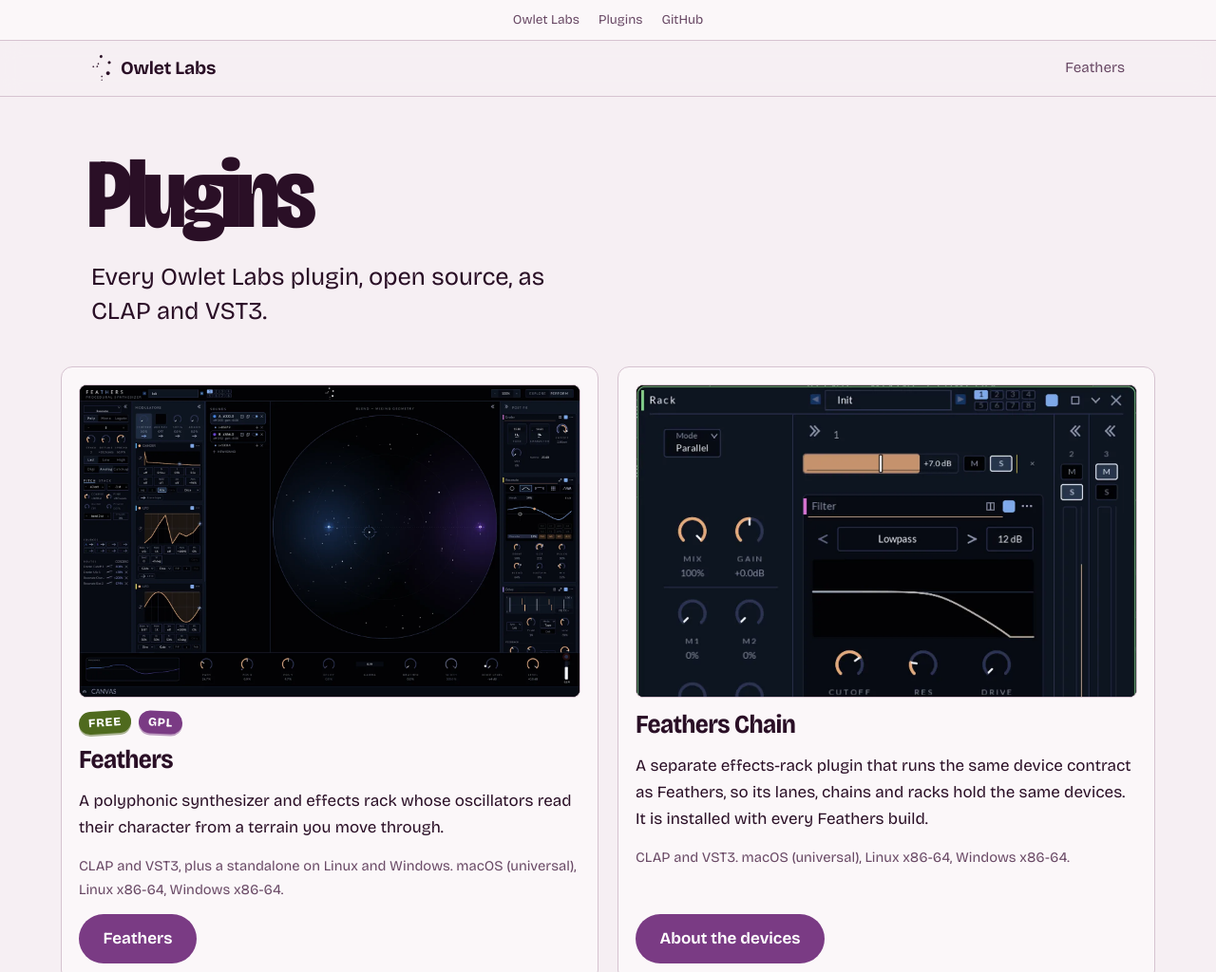
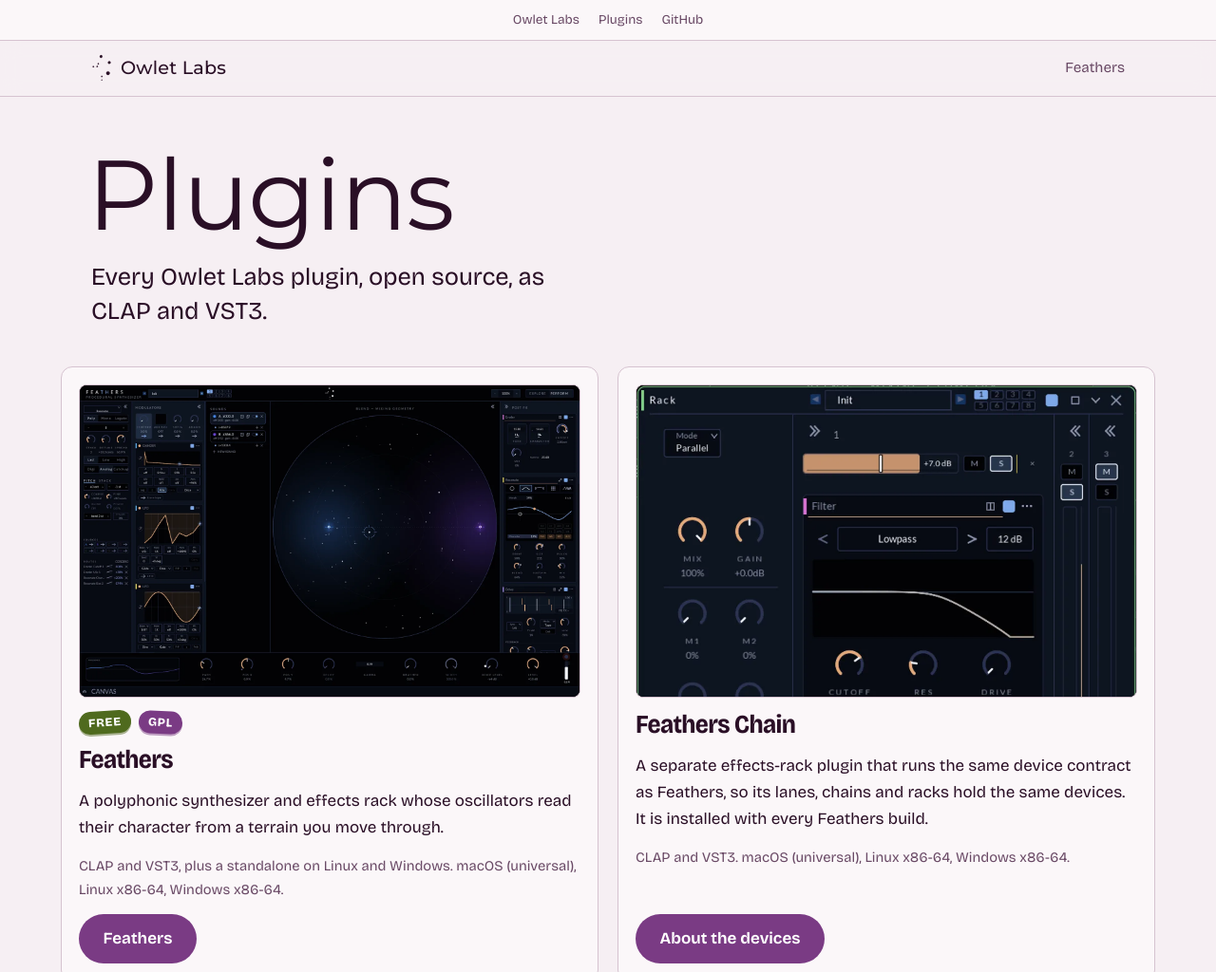
Before and after one commit to owlet-labs/feathers, a plain HTML site: page site/plugins/index.html in a window 1280 px wide. Shown: the top 1024 px of the page at 95% size. Drawn offline with nearby package versions, Linux system fonts and the light colour scheme.

Commit message:
Site: every headline and the brand name in Montserrat
Co-Authored-By: Claude Opus 5.5 <noreply@anthropic.com>

```diff
--- a/site/plugins/index.html
+++ b/site/plugins/index.html
@@ -8,7 +8,7 @@
 <meta name="color-scheme" content="dark light">
 <link rel="preconnect" href="https://fonts.googleapis.com">
 <link rel="preconnect" href="https://fonts.gstatic.com" crossorigin>
-<link rel="stylesheet" href="https://fonts.googleapis.com/css2?family=Bricolage+Grotesque:opsz,wdth,wght@12..96,75..100,400..800&display=swap">
+<link rel="stylesheet" href="https://fonts.googleapis.com/css2?family=Bricolage+Grotesque:opsz,wdth,wght@12..96,75..100,400..800&family=Montserrat:wght@300..500&display=swap">
 <link rel="stylesheet" href="../style.css">
 </head>
 <body class="labs">
--- a/site/style.css
+++ b/site/style.css
@@ -187,6 +187,11 @@ footer .wrap { display: flex; flex-wrap: wrap; gap: 8px 24px; justify-content: s
 .card .cta { align-self: flex-start; margin-top: auto; }
 .proj .more { color: var(--accent); white-space: nowrap; }
 
+/* one display face for every page's headline and for the brand name */
+h1, .brand { font-family: 'Montserrat', var(--disp); font-variation-settings: normal; }
+h1 { font-weight: 400; letter-spacing: -.01em; }
+.brand { font-weight: 500; letter-spacing: .01em; }
+
 /* the lockup's subtitle, aligned under the name */
 .labs .tag.lab-sub { font-family: 'Montserrat', var(--disp); font-weight: 300; letter-spacing: .14em; text-transform: uppercase; color: var(--mute); font-size: clamp(.85rem, 2vw, 1.1rem); margin: .6em 0 0; }
 
```
Also changed, not shown: site/feathers/index.html (+1 -1 lines).
